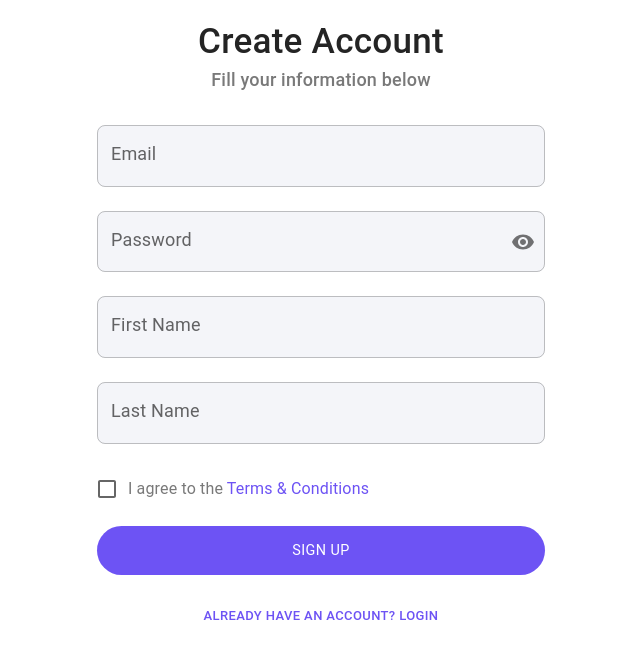
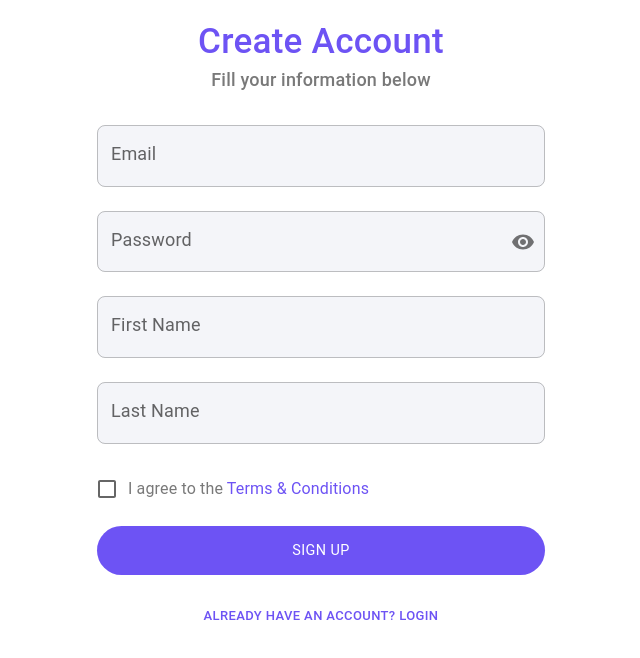
Before and after one commit to Jaystorm56/Meetz, a React (Vite) app: page / in a window 1280 px wide. Both pictures are taken after a click on the button "LET’S GET STARTED". Shown: the top 658 px of the page, without its empty margins (319-959 px from the left). Built offline with nearby package versions, Linux system fonts and the light colour scheme; no server answers; a web font is replaced by a local one.

Commit message:
flexgrow

```diff
--- a/src/components/Home.jsx
+++ b/src/components/Home.jsx
@@ -59,7 +59,7 @@ const Home = ({ users, currentIndex, setCurrentIndex, token, setActiveTab, setLo
             onCardLeftScreen={(dir) => onCardLeftScreen(dir)}
             preventSwipe={['up', 'down']}
             className={`absolute w-[93%] max-w-md ${index === currentIndex ? 'z-10' : 'z-0'}`}
-            sx={{ flexGrow: 1 }}
+
           >
             <Card className="shadow-lg rounded-lg overflow-hidden " sx={{ height: 'calc(100vh - 64px - 96px - 32px)', minHeight: '400px', }}>
               <div className="relative h-full w-full">
--- a/src/components/Login.jsx
+++ b/src/components/Login.jsx
@@ -21,7 +21,7 @@ const Login = ({ loginData, setLoginData, setToken, setActiveTab, setAuthError,
 
   return (
     <div className="w-full max-w-md mx-auto flex flex-col items-center justify-evenly h-[600px]">
-      <Typography variant="h4" className="text-primary text-bold mb-8 text-center" sx={{ fontSize: 35, fontWeight: 550 }}>Sign In</Typography>
+      <Typography variant="h4" className="text-primary text-bold mb-8 text-center" sx={{ fontSize: 35, fontWeight: 550, color: '#6D53F4' }}>Sign In</Typography>
       <Typography variant="body2" className="text-secondary mb-8 text-center" sx={{ fontSize: 22, fontWeight: 500 }}>Hi, Welcome back!</Typography>
       <TextField
         label="Email"
--- a/src/components/Signup.jsx
+++ b/src/components/Signup.jsx
@@ -28,7 +28,7 @@ const Signup = ({ signupData, setSignupData, setToken, setSignupStep, setAuthErr
   return (
     <div className="min-h-screen w-full max-w-md mx-auto flex flex-col justify-between">
       <Box sx={{ }} />
-      <Typography variant="h4" className="text-primary mb-2 p-1 text-center" sx={{ fontSize: 35, fontWeight: 550 }}>Create Account</Typography>
+      <Typography variant="h4" className="text-primary mb-2 p-1 text-center" sx={{ fontSize: 35, fontWeight: 550, color: '#6D53F4' }}>Create Account</Typography>
       <Typography variant="body2" className="text-secondary mb-8 text-center" sx={{ fontSize: 18, fontWeight: 500 }}>Fill your information below</Typography>
       <TextField
         label="Email"
```
